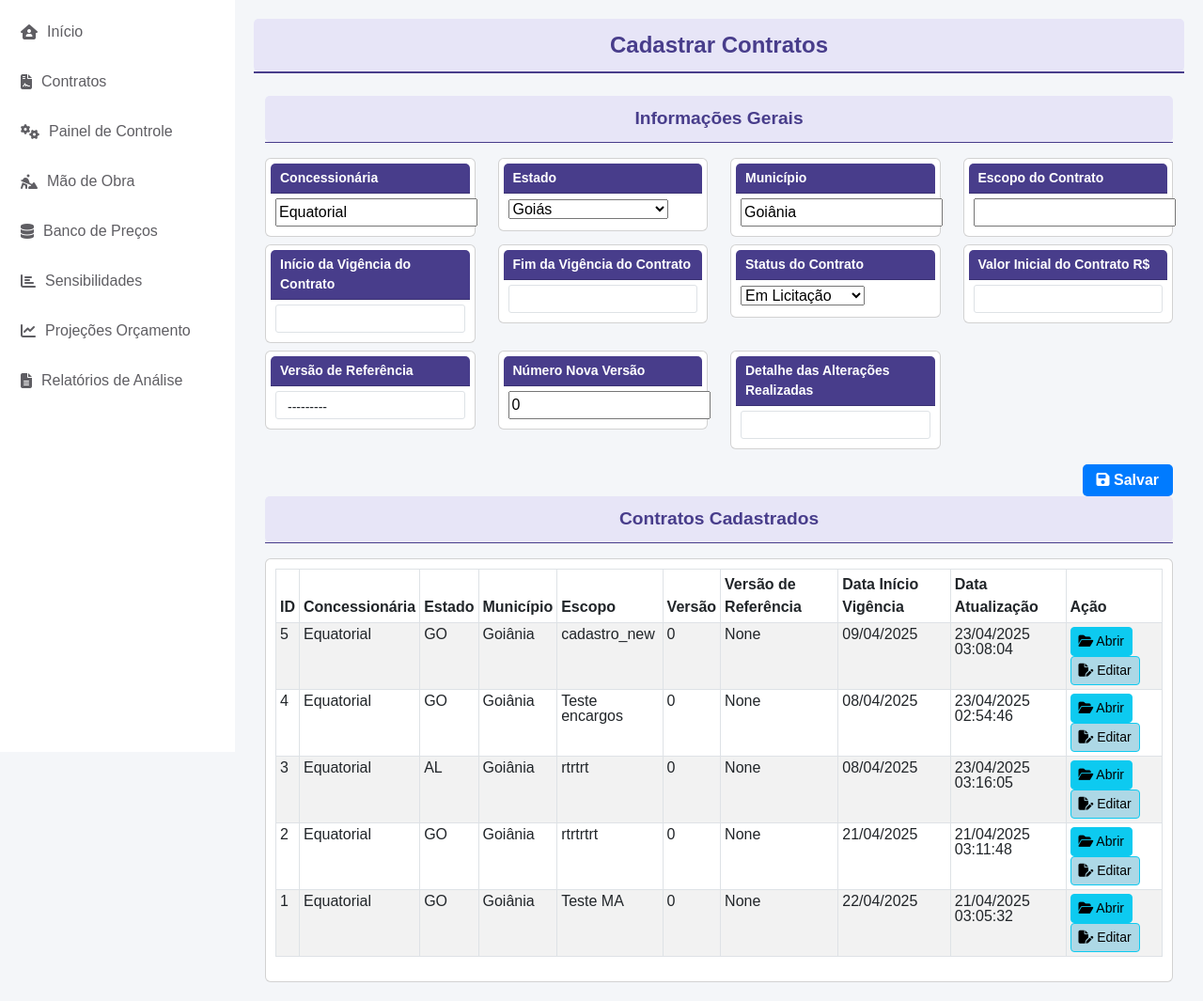
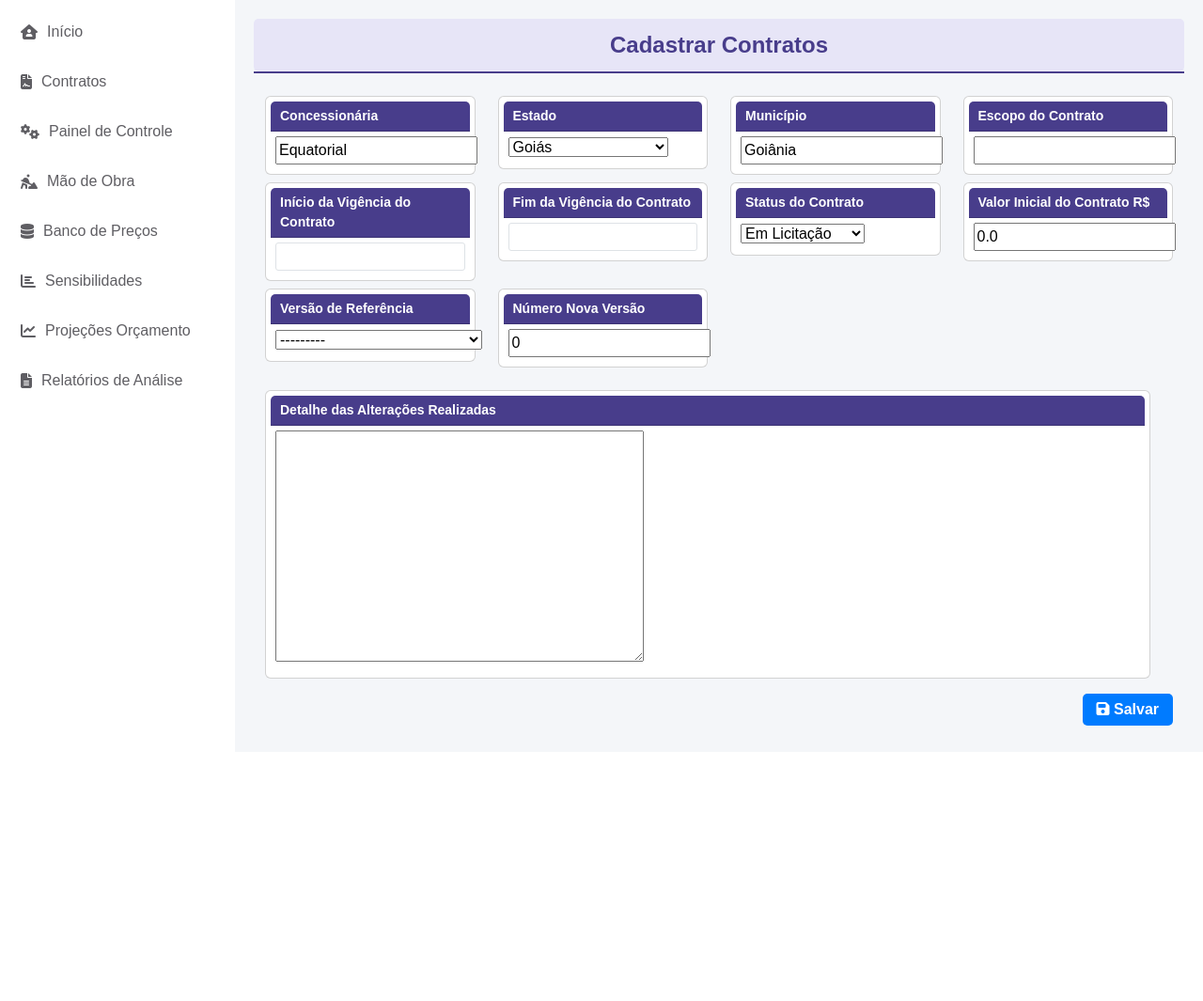
Before and after one commit to oseascavalcante/Empresa-Referencia-PP, a Django app: page /cad_contrato/cadastro-contrato/new/ in a window 1280 px wide. Shown: the whole page at 94% size. After the commit the page ends 772 px from the top, so only its background shows below. Run offline with Django 5.2, Linux system fonts and the light colour scheme; data comes from the database, SQL or seed files in the repository; both versions use the stored data as it was after the commit.

Commit message:
Atualizações no menu_despesas e melhorias no fluxo de edição de contratos

```diff
--- a/cad_contrato/templates/abrir_contratos.html
+++ b/cad_contrato/templates/abrir_contratos.html
@@ -54,7 +54,9 @@
                                     <td>{{ contract.inicio_vigencia_contrato|date:"d/m/Y" }}</td>
                                     <td>{{ contract.updated_at|date:"d/m/Y H:i:s" }}</td>
                                     <td>
-                                        <a href="#" class="btn btn-info btn-sm"><i class="fas fa-folder-open"></i> Abrir</a>
+                                        <a href="{% url 'detalhes_contrato' contract.contrato %}" class="btn btn-info btn-sm">
+                                            <i class="fas fa-folder-open"></i> Abrir
+                                        </a>
                                         <a href="{% url 'menu_despesas' contract.contrato %}" class="btn btn-info btn-sm" style="background-color: #add8e6; color: black;"><i class="fa-solid fa-file-pen"></i> Editar</a>
 
                                     </td>
--- a/cad_contrato/templates/cadastro_contrato.html
+++ b/cad_contrato/templates/cadastro_contrato.html
@@ -16,41 +16,33 @@
     <link rel="stylesheet" href="https://cdnjs.cloudflare.com/ajax/libs/font-awesome/6.4.2/css/all.min.css">
 
     <style>
-
-
-
         .datepicker {
-                font-size: 1rem; /* Ajusta o tamanho do texto */
+            font-size: 1rem;
         }
         .datepicker-dropdown {
-                background-color: white; /* Fundo branco */
-                border: 1px solid #ccc; /* Borda mais sutil */
-                border-radius: 8px; /* Borda arredondada */
-                box-shadow: 0px 4px 8px rgba(0, 0, 0, 0.2); /* Sombra suave */
+            background-color: white;
+            border: 1px solid #ccc;
+            border-radius: 8px;
+            box-shadow: 0px 4px 8px rgba(0, 0, 0, 0.2);
             padding: 8px;
         }
         .datepicker table {
             width: 100%;
         }
         .datepicker td, .datepicker th {
-                padding: 8px; /* Ajusta o espaçamento */
+            padding: 8px;
             text-align: center;
         }
         .datepicker td.today {
-                background-color: #007bff !important; /* Destaca a data atual */
+            background-color: #007bff !important;
             color: white !important;
             border-radius: 50%;
         }
         .datepicker td.active {
-                background-color: #28a745 !important; /* Cor verde para a data selecionada */
+            background-color: #28a745 !important;
             color: white !important;
             border-radius: 50%;
         }
-
-
-
-
-
         body {
             background-color: #f4f6f9;
             font-family: Arial, sans-serif;
@@ -60,7 +52,7 @@
             margin: auto;
         }
         .header {
-            background-color:rgb(231, 229, 247);
+            background-color: rgb(231, 229, 247);
             color: #483D8B;
             text-align: center;
             padding: 10px;
@@ -68,9 +60,8 @@
             font-weight: bold;
             border-radius: 5px;
         }
-
         .small-header {
-            background-color:rgb(231, 229, 247);
+            background-color: rgb(231, 229, 247);
             color: #483D8B;
             text-align: center;
             padding: 10px;
@@ -112,23 +103,16 @@
         input[name="escopo_contrato"], input[name="cidade"] {
             autocomplete: off;
         }
-
-         /* Adicionando estilo para reduzir o espaçamento entre linhas da tabela */
         .table tbody tr {
-            line-height: 1; /* Reduz a altura da linha */
+            line-height: 1;
         }
         .table td, .table th {
-            padding: 0.25rem; /* Reduz o padding das células */
+            padding: 0.25rem;
         }
-
     </style>
 </head>
 <body>
     <div class="container mt-4">
-
-        <div class="small-header"> Informações Gerais </div>
-        <p class="text-center mt-0 font-weight-bold" style="font-size: 0.8rem; border-bottom: 1px solid #483D8B;"> </p>
-
         <form method="post">
             {% csrf_token %}
             <div class="row mt-2">
@@ -147,53 +131,28 @@
                 <div class="col-md-3">
                     <div class="card">
                         <div class="card-header">Município</div>
-                        <div class="card-body" autocomplete="off">{{ form.municipio }}</div>
+                        <div class="card-body">{{ form.municipio }}</div>
                     </div>
                 </div>
                 <div class="col-md-3">
                     <div class="card">
                         <div class="card-header">Escopo do Contrato</div>
-                        <div class="card-body">
-                            {{ form.escopo_contrato }}
-                            {% if form.escopo_contrato.errors %}
-                                <div class="alert alert-danger mt-2">
-                                    {{ form.escopo_contrato.errors }}
-                                </div>
-                            {% endif %}
+                        <div class="card-body">{{ form.escopo_contrato }}</div>
                     </div>
                 </div>
             </div>
 
-            </div>
-
             <div class="row mt-2">
-
-
                 <div class="col-md-3">
                     <div class="card">
                         <div class="card-header">Início da Vigência do Contrato</div>
-                        <div class="card-body">
-                            <input type="text" id="inicio_vigencia_contrato" name="inicio_vigencia_contrato" class="form-control datepicker">
-                            {% if form.inicio_vigencia_contrato.errors %}
-                                <div class="alert alert-danger mt-2">
-                                    {{ form.inicio_vigencia_contrato.errors }}
-                                </div>
-                            {% endif %}
+                        <div class="card-body">{{ form.inicio_vigencia_contrato }}</div>
                     </div>
                 </div>
-                </div>
-
                 <div class="col-md-3">
                     <div class="card">
                         <div class="card-header">Fim da Vigência do Contrato</div>
-                        <div class="card-body">
-                            <input type="text" id="fim_vigencia_contrato" name="fim_vigencia_contrato" class="form-control datepicker">
-                            {% if form.fim_vigencia_contrato.errors %}
-                                <div class="alert alert-danger mt-2">
-                                    {{ form.fim_vigencia_contrato.errors }}
-                                </div>
-                            {% endif %}
-                        </div>
+                        <div class="card-body">{{ form.fim_vigencia_contrato }}</div>
                     </div>
                 </div>
                 <div class="col-md-3">
@@ -202,32 +161,19 @@
                         <div class="card-body">{{ form.status_contrato }}</div>
                     </div>
                 </div>
-
-
                 <div class="col-md-3">
                     <div class="card">
                         <div class="card-header">Valor Inicial do Contrato R$</div>
-                        <div class="card-body">
-                            <input type="number" id="valor_inicial" name="valor_inicial" class="form-control" value="{{ form.valor_inicial.value }}" step="0.01" min="0">
-                            {% if form.valor_inicial.errors %}
-                            <div class="alert alert-danger mt-2">
-                                {{ form.valor_inicial.errors }}
-                            </div>
-                            {% endif %}
+                        <div class="card-body">{{ form.valor_inicial }}</div>
                     </div>
                 </div>
             </div>
 
-
-
-            </div>
-
             <div class="row mt-2">
-
                 <div class="col-md-3">
                     <div class="card">
                         <div class="card-header">Versão de Referência</div>
-                        <div class="card-body">{{ form.versao_base|add_class:"form-control" }}</div>
+                        <div class="card-body">{{ form.versao_base }}</div>
                     </div>
                 </div>
                 <div class="col-md-3">
@@ -237,102 +183,46 @@
                     </div>
                 </div>
 
-                <div class="col-md-3">
+
+                <div class="row mt-4">
+                    <div class="col-md-12">
                         <div class="card">
                             <div class="card-header">Detalhe das Alterações Realizadas</div>
-                      <div class="card-body"><input type="text" name="descricao_alteracao" class="form-control" autocomplete="off"></div>
-
+                            <div class="card-body">
+                                {{ form.descricao_alteracao }}
+                            </div>
+                        </div>
                     </div>
                 </div>
 
 
             </div>
 
-
-
-
             <div class="row mt-3">
                 <div class="col-md-12">
                     <button type="submit" class="btn btn-save"><i class="fas fa-save"></i> Salvar</button>
                 </div>
             </div>
-
-            <div class="small-header"> Contratos Cadastrados </div>
-            <p class="text-center mt-0 font-weight-bold" style="font-size: 0.8rem; border-bottom: 1px solid #483D8B;"> </p>
-
-            <div class="row mt-2">
-                <div class="col-md-12">
-                    <div class="card">
-
-                        <div class="card-body">
-                            <table class="table table-bordered table-striped">
-                                <thead>
-                                    <tr>
-                                        <th>ID</th>
-                                        <th>Concessionária</th>
-                                        <th>Estado</th>
-                                        <th>Município</th>
-                                        <th>Escopo</th>
-                                        <th>Versão</th>
-                                        <th>Versão de Referência</th>
-                                        <th>Data Início Vigência</th>
-                                        <th>Data Atualização</th>
-                                        <th>Ação</th> <!-- Coluna Ação adicionada -->
-                                    </tr>
-                                </thead>
-                                <tbody>
-                                    {% for contract in contracts %}
-                                        <tr>
-                                            <td>{{ contract.contrato }}</td>
-                                            <td>{{ contract.concessionaria }}</td>
-                                            <td>{{ contract.estado }}</td>
-                                            <td>{{ contract.municipio }}</td>
-                                            <td>{{ contract.escopo_contrato }}</td>
-                                            <td>{{ contract.numero_versao }}</td>
-                                            <td>{{ contract.versao_base }}</td>
-                                            <td>{{ contract.inicio_vigencia_contrato|date:"d/m/Y" }}</td>
-                                            <td>{{ contract.updated_at|date:"d/m/Y H:i:s" }}</td>
-                                            <td>
-                                                <a href="#" class="btn btn-info btn-sm"><i class="fas fa-folder-open"></i> Abrir</a>
-                                                <a href="{% url 'menu_despesas' contract.contrato %}" class="btn btn-info btn-sm" style="background-color: #add8e6; color: black;"><i class="fa-solid fa-file-pen"></i> Editar</a>
-                                            </td>
-                                        </tr>
-                                    {% endfor %}
-                                </tbody>
-                            </table>
-                        </div>
-                    </div>
-                </div>
+        </form>
     </div>
 
-
-        </form>
-    </div>
-    <!-- jQuery (Necessário para o Datepicker funcionar) -->
+    <!-- jQuery -->
     <script src="https://code.jquery.com/jquery-3.6.0.min.js"></script>
-
-
     <!-- Bootstrap JS -->
     <script src="https://cdn.jsdelivr.net/npm/bootstrap@5.3.0/dist/js/bootstrap.bundle.min.js"></script>
-
     <!-- Bootstrap Datepicker JS -->
     <script src="https://cdnjs.cloudflare.com/ajax/libs/bootstrap-datepicker/1.9.0/js/bootstrap-datepicker.min.js"></script>
-
-    <!-- Tradução para português (se necessário) -->
     <script src="https://cdnjs.cloudflare.com/ajax/libs/bootstrap-datepicker/1.9.0/locales/bootstrap-datepicker.pt-BR.min.js"></script>
-
-
     <script>
         $(document).ready(function(){
             $('.datepicker').datepicker({
-                format: 'dd/mm/yyyy', // Define o formato da data
+                format: 'dd/mm/yyyy',
                 todayHighlight: true,
                 autoclose: true,
-                language: "pt-BR" // Define para Português (se necessário)
+                language: "pt-BR"
             });
         });
     </script>
-
 </body>
 </html>
 
--- a/cad_contrato/urls.py
+++ b/cad_contrato/urls.py
@@ -1,6 +1,6 @@
 from django.urls import path
-from .views import ContractCreateView, lista_formularios, menu_principal, abrir_contratos
-from .views import SelecionarContratoView
+from .views import ContractCreateView, lista_formularios, menu_principal, abrir_contratos, DetailContratosView
+from .views import SelecionarContratoView, UpdateContratoView
 from .views import MenuDespesasView
 
 urlpatterns = [
@@ -10,4 +10,6 @@ urlpatterns = [
     path('abrir/', abrir_contratos, name='abrir_contratos'),
     path("selecionar/", SelecionarContratoView.as_view(), name="selecionar_contrato"),
     path('menu-despesas/<int:contrato_id>/', MenuDespesasView.as_view(), name='menu_despesas'),
+    path('detalhes-contrato/<int:pk>/', DetailContratosView.as_view(), name='detalhes_contrato'),
+    path('editar-contrato/<int:pk>/', UpdateContratoView.as_view(), name='editar_contrato'),
     ]
--- a/cad_contrato/views.py
+++ b/cad_contrato/views.py
@@ -1,6 +1,6 @@
 from django.shortcuts import render, redirect
 from django.urls import reverse_lazy
-from django.views.generic import CreateView, FormView, TemplateView
+from django.views.generic import CreateView, FormView, TemplateView, DetailView, UpdateView
 from .models import CadastroContrato
 from .forms import CadastroContratoForm
 from django import forms
@@ -82,3 +82,28 @@ class MenuDespesasView(TemplateView):
             context['total_geral'] = 0.00  # Valor padrão caso o contrato não seja encontrado
 
         return context
+
+
+class DetailContratosView(DetailView):
+    model = CadastroContrato
+    template_name = 'detalhes_contrato.html'
+    context_object_name = 'contrato'
+
+    def get_object(self, queryset=None):
+        contrato_id = self.kwargs.get('pk')  # 'pk' é o padrão usado pelo DetailView
+        return CadastroContrato.objects.get(contrato=contrato_id)
+
+
+class UpdateContratoView(UpdateView):
+    model = CadastroContrato
+    template_name = 'cadastro_contrato.html'
+    fields = [
+        'concessionaria', 'estado', 'municipio', 'escopo_contrato',
+        'inicio_vigencia_contrato', 'fim_vigencia_contrato',
+        'status_contrato', 'valor_inicial', 'descricao_alteracao', 'versao_base', 'numero_versao',
+    ]
+    context_object_name = 'contrato'
+
+    def get_success_url(self):
+        # Redireciona para o template `menu_despesas` após o update
+        return reverse_lazy('menu_despesas', kwargs={'contrato_id': self.object.contrato})
```
Also changed, not shown: cad_contrato/templates/detalhes_contrato.html (added, +23 -0 lines), cad_contrato/templates/menu_despesas.html (+4 -8 lines), db.sqlite3. Lines whose indentation alone changed are shown as unchanged.
